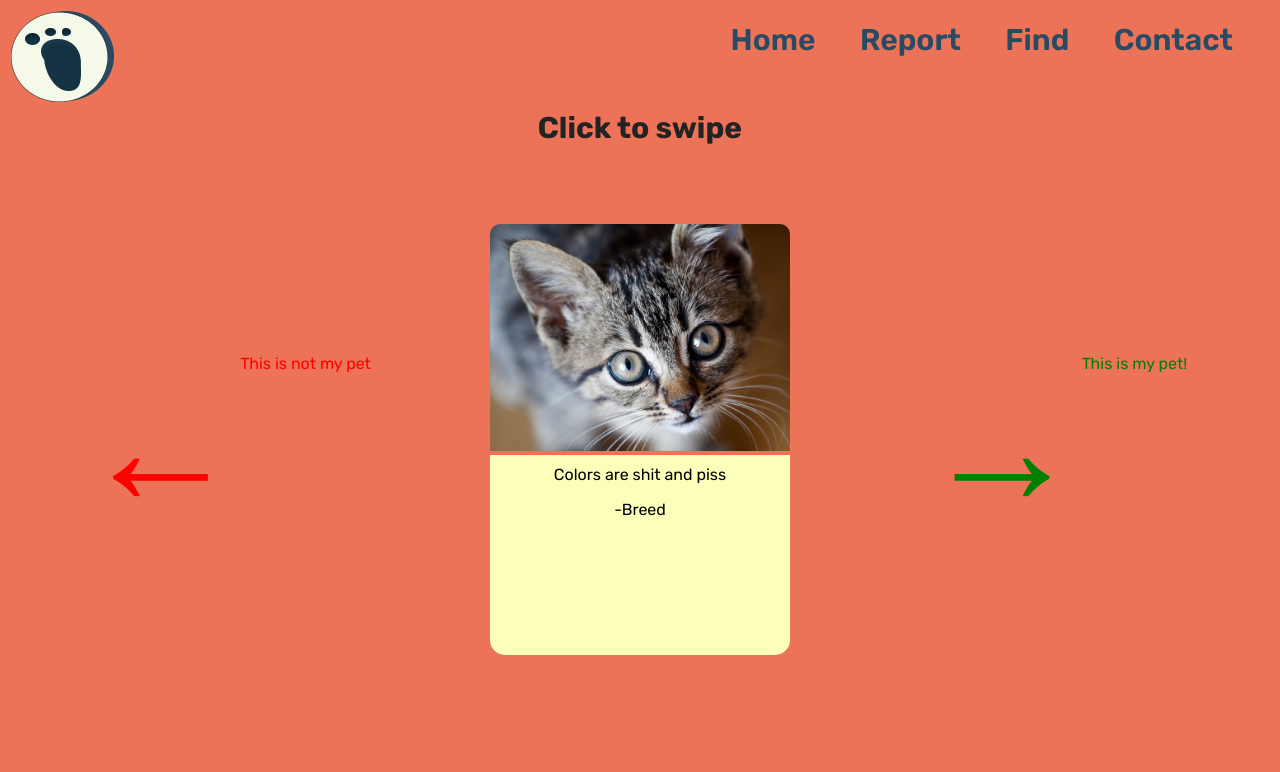
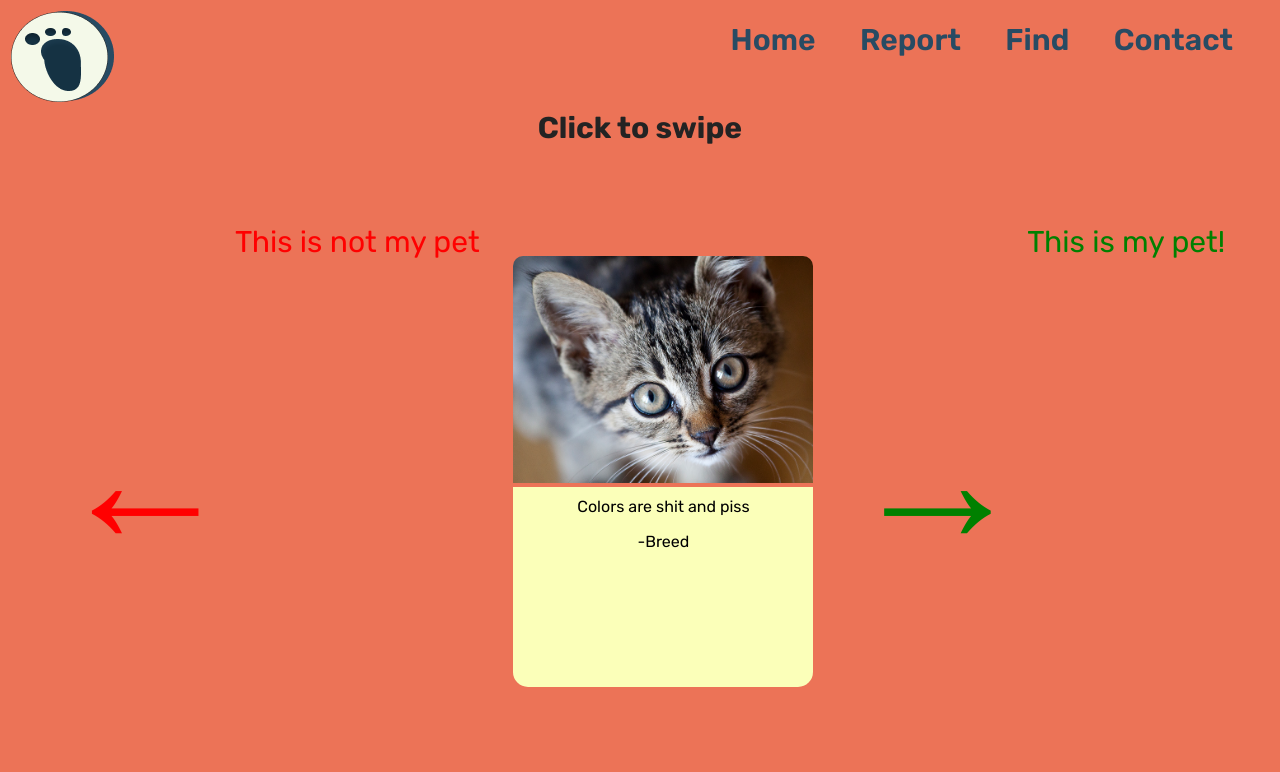
Before and after one commit to BennyWu1210/HackThe6ix, a React (Create React App) app in the folder website/: page /swipe in a window 1280 px wide. Shown: the top 772 px of the page. Built offline with nearby package versions, Linux system fonts and the light colour scheme.

Commit message:
so upset rn

```diff
--- a/website/src/pages/Swipe.css
+++ b/website/src/pages/Swipe.css
@@ -5,44 +5,43 @@
 
 .swipe-content{
     display: flex;
-    justify-content: space-between;
+    justify-content: space-around;
     align-items: center;
     margin: 3rem;
 }
 
-.gigachad {
+.left-side {
     display: flex;
-    justify-content: space-between;
-    align-items: center;
-    padding: 30px;
+    justify-content: center;
+    align-items: column;
 }
 
 .left-arrow {
+    font-weight: bold;
+    font-size: 180px;
+    color: red;
+    float: right;
+}
+
+.left-desc {
+    font-size: 30px;
+    color: red;
+    float: left;
+}
+
+.right-side {
     display: flex;
     justify-content: center;
-    width: 30%;
-    float: left;
-    color: red;
-    margin-left: 0;
+    align-items: column;
 }
 
 .right-arrow {
-    display: flex;
-    justify-content: center;
-    width: 30%;
-    float: right;
+    font-weight: bold;
+    font-size: 180px;
     color: green;
-    margin-right: 0;
 }
 
-.arrow {
-    display: flex;
-    justify-content: center;
-    font-size: 10rem;
+.right-desc {
+    font-size: 30px;
+    color: green;
 }
-
-.image {
-    display: flex;
-    justify-content: flex-end;
-    padding: 10px;
-}
--- a/website/src/pages/Swipe.jsx
+++ b/website/src/pages/Swipe.jsx
@@ -78,10 +78,14 @@ export default function Swipe() {
       <h3 style={{ fontSize: "30px", color: "#232323", textAlign: "center" }}>
         Click to swipe
       </h3>
+
       <div className="swipe-content" {...handlers}>
-        <div className="left-arrow">
-          <div className="arrow">←</div>This is not my pet
+
+        <div className="left-side">
+          <p className="left-arrow">←</p>
+          <p className="left-desc">This is not my pet</p>
         </div>
+
         <div className="image">
           <Card
             name="Breed"
@@ -90,9 +94,12 @@ export default function Swipe() {
             isMoving="false"
           />
         </div>
-        <div className="right-arrow">
-          <div className="arrow">→</div>This is my pet!
+
+        <div className="right-side">
+          <p className="right-arrow">→</p>
+          <p className="right-desc">This is my pet!</p>
         </div>
+
       </div>
       {testingStuffLol}
       <Footer></Footer>
```
